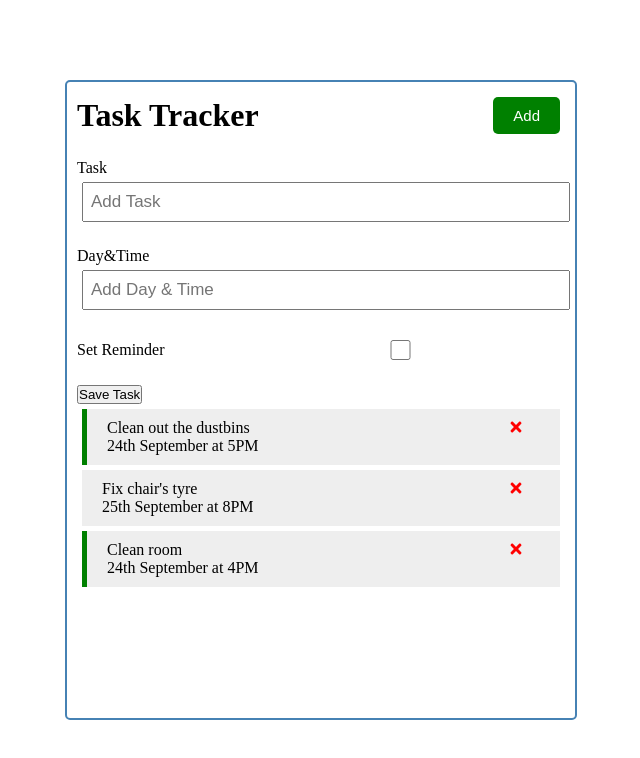
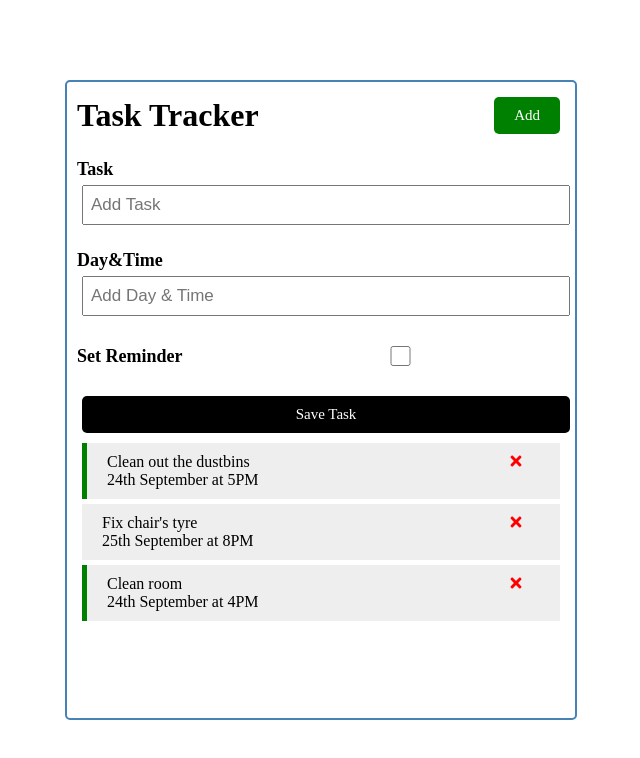
Before and after one commit to gantavya99/First-React-App, a React (Create React App) app: page / in a window 1280 px wide. Shown: the top 758 px of the page, without its empty margins (319-959 px from the left). Built offline with nearby package versions, Linux system fonts and the light colour scheme.

Commit message:
Added styling to submit button and form

```diff
--- a/src/AddTask.js
+++ b/src/AddTask.js
@@ -1,6 +1,9 @@
 import React from 'react'
-
+import { useState }from 'react'
 const AddTask = () => {
+    const[text,setText]=useState('');
+    const[day,setDay]=useState('');
+    const[reminder,setReminder]=('');
   return (
     <form class='add-form'>
     <div className='form-control'>
@@ -15,8 +18,8 @@ const AddTask = () => {
     <label>Set Reminder</label>
     <input type='checkbox'/>
     </div>
-    <input type='submit' value='Save Task'
-    classname='btn btn-block'/>
+    <input  type='submit' value='Save Task'
+     className='btn btn-block'/>
     </form>
   )
 }
--- a/src/index.css
+++ b/src/index.css
@@ -29,9 +29,21 @@
     font-size:medium;
 
 }
+.btn {
+  display: inline-block;
+  background: #000;
+  color: #fff;
+  border: none;
+  padding: 10px 20px;
+  margin: 5px;
+  border-radius: 5px;
+  cursor: pointer;
+  text-decoration: none;
+  font-size: 15px;
+  font-family: inherit;
+}
 
-
-.btn{
+/* .btn{
     background:#000;
     color:#fff;
     border:none;
@@ -42,7 +54,7 @@
     padding:10px 20px;
     font-size:15px;
     float:right;
-}
+} */
 .task {
     background: #a4a7a531;
     margin: 5px;
@@ -89,3 +101,11 @@
   flex: 2;
   height: 20px;
 }
+.btn-block{
+color:white;
+width:100%;
+}
+label{
+  font-weight:600;
+  font-size:large;
+}
```
